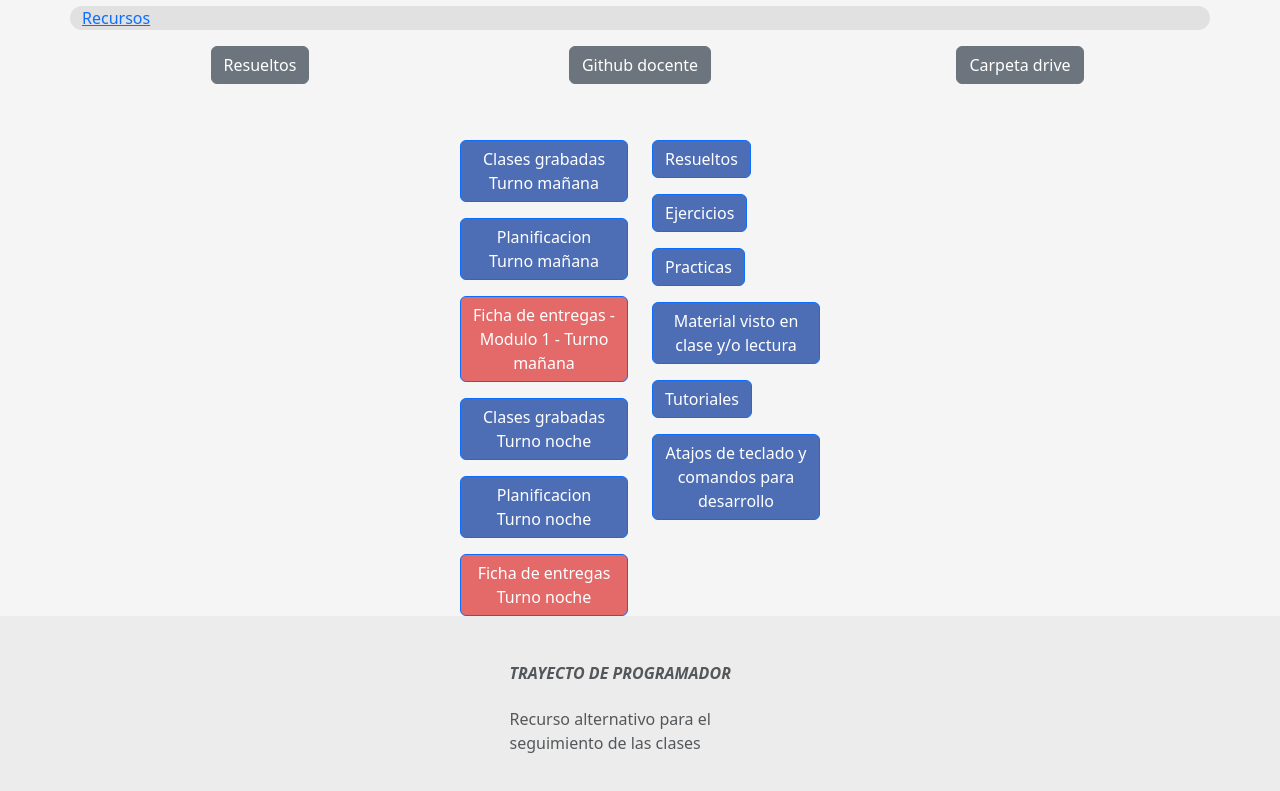
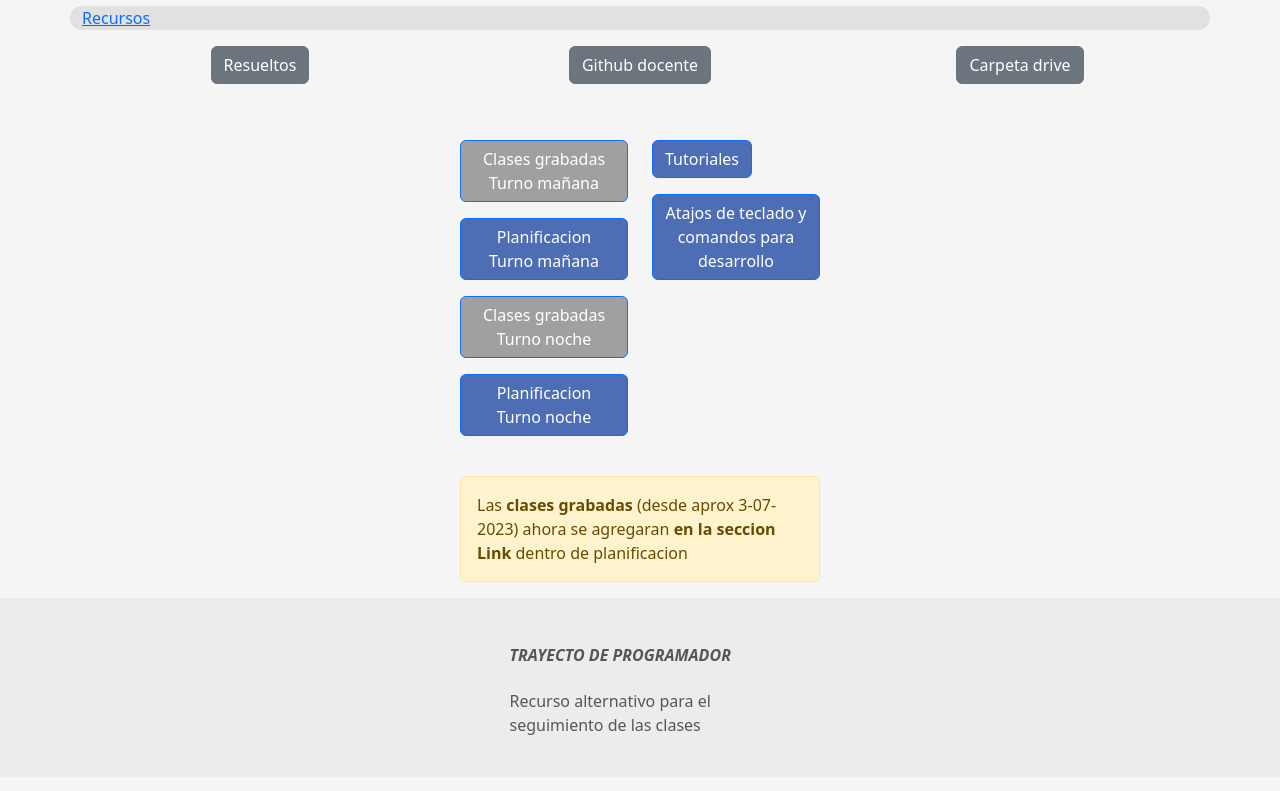
Before and after one commit to Erick-C3/Trayecto-de-Programador-, a plain HTML site: page html/recursos-clase.html in a window 1280 px wide. Shown: the part 49-840 px from the top of the page. Drawn offline with nearby package versions, Linux system fonts and the light colour scheme; files whose address does not match are found by name.

Commit message:
actualizado seccion de recursos

```diff
--- a/css/recursos.css
+++ b/css/recursos.css
@@ -16,3 +16,7 @@
     margin-top: 2vh;
     background-color: var(--btn-recurso-color);
 }
+
+.btn-obsoleto{
+    background-color: rgb(160, 160, 160);
+}
--- a/html/recursos-clase.html
+++ b/html/recursos-clase.html
@@ -70,7 +70,7 @@
                 <div class="col">
                     <div class="row">
                         <div class="col">
-                            <a class="btn btn-primary btn-recurso"
+                            <a class="btn btn-primary btn-recurso btn-obsoleto"
                                 href="https://docs.google.com/spreadsheets/d/1ABoRm0hnEBmyuTJa_gY1qsEBNdoUjQwpxm_osxqAG08/edit?usp=sharing"
                                 role="button" aria-disabled="true">
                                 Clases grabadas Turno mañana
@@ -81,17 +81,17 @@
                                 Planificacion Turno mañana
                             </a>
 
-                            <a class="entregas btn btn-primary btn-recurso "
+                            <!-- <a class="entregas btn btn-primary btn-recurso "
                                 href="https://docs.google.com/spreadsheets/d/1Vca9QXIZRQjcxv9LqOkUhz-9Cg7KwMbNSG4nW8CeISQ/edit?usp=sharing"
                                 role="button" aria-disabled="true">
                                 Ficha de entregas - Modulo 1 - Turno mañana
-                            </a>
+                            </a> -->
                         </div>
                     </div>
                     <div class="row">
                         <div class="col">
 
-                            <a class="btn btn-primary btn-recurso"
+                            <a class="btn btn-primary btn-recurso btn-obsoleto"
                                 href="https://docs.google.com/spreadsheets/d/1SJICkZYOJzy7Oehd5OM6JElnAJH_1Q2VPiIe5SnyLzA/edit?usp=sharing"
                                 role="button" aria-disabled="true">Clases grabadas Turno noche</a>
                             <a class="btn btn-primary btn-recurso"
@@ -100,17 +100,17 @@
                                 Planificacion Turno noche
                             </a>
 
-                            <a class="entregas btn btn-primary btn-recurso "
+                            <!-- <a class="entregas btn btn-primary btn-recurso "
                                 href="https://docs.google.com/spreadsheets/d/1y73zcD7irm6JaE6TZuwQa6SGvJ8x9dbvCuCiD4RfUZM/edit?usp=sharing"
                                 role="button" aria-disabled="true">
                                 Ficha de entregas Turno noche
-                            </a>
+                            </a> -->
                         </div>
                     </div>
 
                 </div>
                 <div class="col">
-                    <a class="btn btn-primary btn-recurso"
+                    <!-- <a class="btn btn-primary btn-recurso"
                         href="https://docs.google.com/spreadsheets/d/1sod3H9-rHqKRVKwsO_1FaB1dFvRdOJl1neNeJnvDa9k/edit?usp=sharing"
                         role="button" aria-disabled="true">Resueltos</a>
                     <a class="btn btn-primary btn-recurso"
@@ -121,7 +121,7 @@
                         role="button" aria-disabled="true">Practicas</a>
                     <a class="btn btn-primary btn-recurso"
                         href="https://drive.google.com/drive/folders/1D782LUrc-pipwVA4GDRQAezpRK5yhjbr?usp=sharing"
-                        role="button" aria-disabled="true">Material visto en clase y/o lectura</a>
+                        role="button" aria-disabled="true">Material visto en clase y/o lectura</a> -->
                     <a class="btn btn-primary btn-recurso"
                         href="https://docs.google.com/spreadsheets/d/1zs5sa-BYnzIQBb8b52pt3VaZtIQ02mu6fLA1tU7ds8I/edit?usp=sharing"
                         role="button" aria-disabled="true">
@@ -134,7 +134,11 @@
                     </a>
                 </div>
             </div>
+            <div style="margin-top: 5vh;" class="alert alert-warning" role="alert">
+                <span>Las <strong>clases grabadas</strong> (desde aprox 3-07-2023) ahora se agregaran <strong> en la seccion Link</strong> dentro de planificacion</span>
+              </div>
         </div>
+
     </main>
     <footer class="text-center text-lg-start text-muted mt-auto">
         <section>
```
